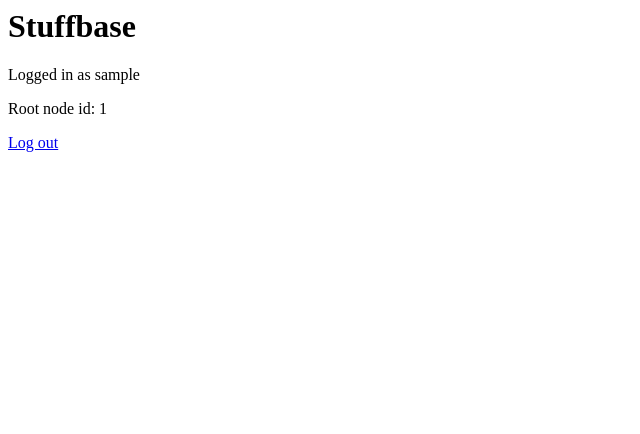
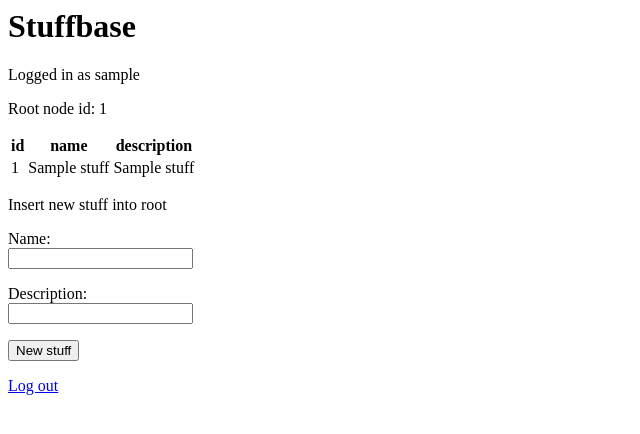
Before and after one commit to Halmela/stuffbase, a Flask app: template templates/index.html in a window 1280 px wide. Shown: the top 434 px of the page, without its empty margins (0-640 px from the left). Run offline with Flask 3, Linux system fonts and the light colour scheme; the visitor is signed in with stand-in values (Sample User, id 1); the template is opened without the code that fills it: most values are stand-ins (such as "Sample title", 1, 10 or a date in 2020).

Commit message:
Add functionality for attaching new stuff to root node

```diff
--- a/templates/index.html
+++ b/templates/index.html
@@ -3,6 +3,34 @@
 {% if session.username %}
 <p>Logged in as {{ session.username }}</p>
 <p>Root node id: {{ session.root_id }}</p>
+<table>
+  <tr>
+    <th>id</th>
+    <th>name</th>
+    <th>description</th>
+  </tr>
+
+  {% for stuff in root_info %}
+  <tr>
+    <td>{{stuff[0]}}</td>
+    <td>{{stuff[1]}}</td>
+    <td>{{stuff[2]}}</td>
+  </tr>
+  {% endfor %}
+
+</table>
+<p>Insert new stuff into root
+<p>
+<form action="/newstuff" method="POST">
+  <p>Name:<br>
+    <input type="text" name="name">
+  </p>
+  <p>Description:<br>
+    <input type="text" name="description">
+  </p>
+  <input type="submit" value="New stuff">
+</form>
+
 <a href="/logout">Log out</a>
 {% else %}
 <form action="/login" method="POST">
```
Also changed, not shown: routes.py (+19 -5 lines), stuffs.py (+29 -4 lines).
